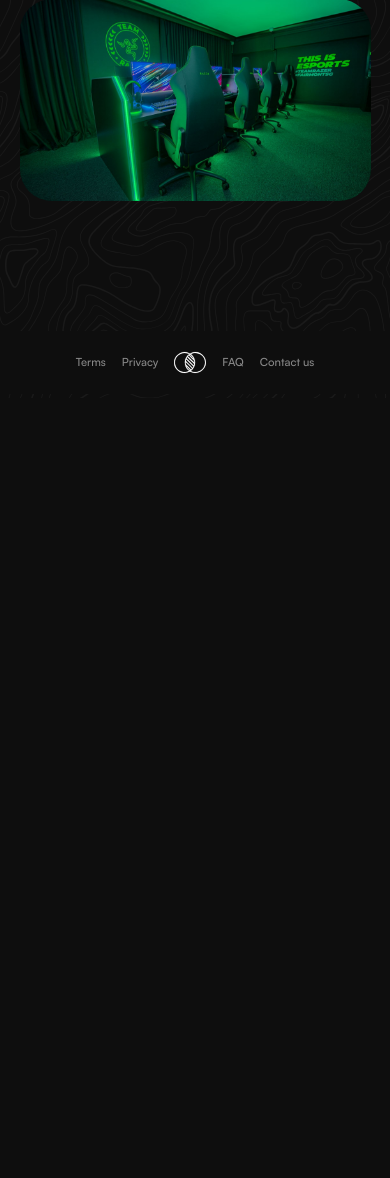
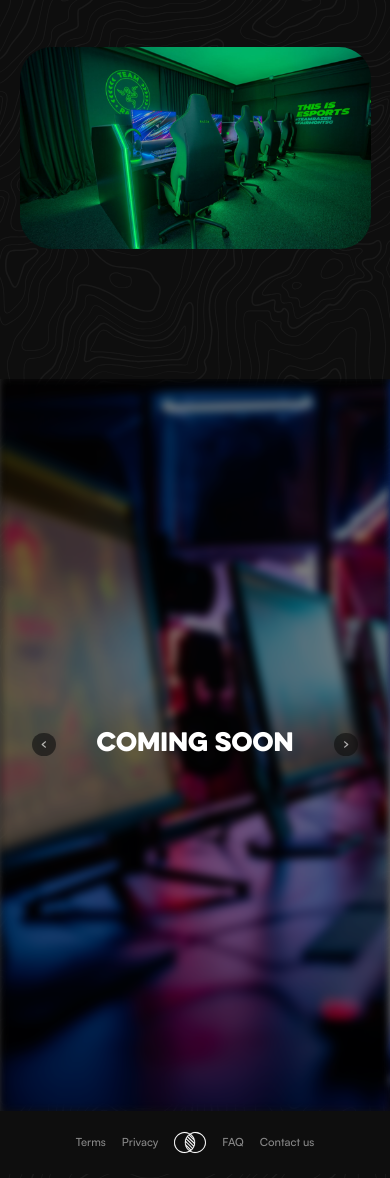
Before and after one commit to Derlvx/RESAWEB, a PHP site: page / in a window 390 px wide. Shown: the part 4724-5902 px from the top of the page. Before the commit the page ends 5098 px from the top, so only its background shows below. Run offline with PHP 8.4, Linux system fonts and the light colour scheme.

Commit message:
Home page Slider

```diff
--- a/index.html
+++ b/index.html
@@ -330,6 +330,43 @@
 
     </section>
 
+    <section class="coming-soon">
+
+        <div class="container">
+            <div class="nav-slider">
+                <div class="right-btn"><img src="ICONES/NIGHT/leftArrow.svg">
+                </div>
+                <div class="left-btn"><img src="ICONES/NIGHT/rightArrow.svg">
+                </div>
+            </div>
+
+            <div class="diapo-title">
+                <h1>COMING SOON</h1>
+            </div>
+
+            <div class="js-slider" id="decaleGauche">
+                <div class="js-photos">
+                    <!--the first and last slide are clones, for infinite loop-->
+                    <div class="js-photo" style="background-image: url('IMG/coming-soon3.jpg');">
+                    </div>
+
+                    <div class="js-photo" style="background-image: url('IMG/coming-soon1.jpg');">
+                    </div>
+                    <div class="js-photo" style="background-image: url('IMG/coming-soon2.jpg');">
+                    </div>
+                    <div class="js-photo" style="background-image: url('IMG/coming-soon3.jpg');">
+                    </div>
+
+                    <div class="js-photo" style="background-image: url('IMG/coming-soon1.jpg');">
+                    </div>
+                </div>
+
+                <!--arrows buttons credits to icons8.com-->
+            </div>
+        </div>
+
+    </section>
+
     <footer>
 
         <p>
@@ -352,7 +389,7 @@
 
     </footer>
 
-    <script defer type="text/javascript" src="script.js"></script>
+    <script defer type="text/javascript" src="JS/slider.js"></script>
 </body>
 
 </html>
--- a/style.css
+++ b/style.css
@@ -299,7 +299,8 @@ header {
 
 }
 
-.slider::before, .slider::after {
+.slider::before,
+.slider::after {
     background: linear-gradient(to right, rgb(30, 41, 59) 0%, rgba(255, 255, 255, 0) 100%);
     content: "";
     height: 100%;
@@ -321,7 +322,7 @@ header {
 }
 
 .slider .slide-track {
-    animation: scroll 80s linear infinite;
+    animation: scroll 50s linear infinite;
     display: flex;
     width: calc(250px * 18);
     gap: 2rem;
@@ -363,6 +364,7 @@ header {
     0% {
         transform: translateX(0);
     }
+
     100% {
         transform: translateX(calc(-250px * 9));
     }
@@ -463,6 +465,97 @@ header {
     font-size: 1.25rem;
 }
 
+/* ==================================================== COMING SOON ============================================== */
+
+.diapo-title {
+    color: white;
+    z-index: 1;
+    position: absolute;
+    text-align: center;
+    height: calc(100vh - 7rem);
+    width: 100vw;
+
+    display: flex;
+    flex-direction: column;
+    justify-content: center;
+    align-items: center;
+
+    animation: fadeInAnimation ease 2s;
+    animation-iteration-count: 1;
+    animation-fill-mode: forwards;
+}
+
+
+.js-slider {
+    position: relative;
+    width: 100vw;
+    height: calc(100vh - 7rem);
+    overflow: hidden;
+}
+
+.js-photos {
+    position: absolute;
+    width: 100%;
+    height: calc(100vh - 7rem);
+    left: -100vw;
+    display: flex;
+    transition: left 0.3s ease-out;
+}
+
+.js-photos.no-anime {
+    transition: none;
+}
+
+.js-photo {
+    position: relative;
+    background-size: cover;
+    width: 100vw;
+    flex: none;
+    filter: blur(4px) brightness(50%);
+}
+
+.nav-slider {
+    z-index: 2;
+    position: absolute;
+    display: flex;
+    align-items: center;
+    justify-content: space-between;
+    padding: 0 2rem;
+    width: 100vw;
+    height: calc(100vh - 7rem);
+}
+
+.left-btn,
+.right-btn {
+    display: flex;
+    align-items: center;
+    justify-content: center;
+    z-index: 2;
+    cursor: pointer;
+    opacity: 0.6;
+    transition: all 400ms linear;
+    padding: 0.5rem;
+    background-color: #0E0E0E;
+    border-radius: 50%;
+}
+
+.left-btn:hover,
+.right-btn:hover {
+    opacity: 1;
+    transition: all 400ms linear;
+}
+
+.left-btn img,
+.right-btn img {
+    width: 2vw;
+    height: 2vw;
+}
+
+.left-btn {
+    left: initial;
+    right: 0;
+}
+
 /* ==================================================== FOOTER ============================================== */
 
 footer {
@@ -550,7 +643,7 @@ footer p:hover {
 }
 
 .vertical-line {
-    border-left: 2px solid rgb(255, 255, 255);
+    border-left: 2px solid var(--color-text);
     display: inline-block;
     height: 5rem;
     mix-blend-mode: difference;
@@ -598,7 +691,6 @@ footer p:hover {
 .owl-container {
     position: relative;
     margin: 0 auto;
-    /* padding-top: 7rem; */
     height: 100vh;
     max-width: 80vw;
 
@@ -769,7 +861,7 @@ footer p:hover {
 
     /* SERVICE */
     .service {
-        margin: 0 auto;
+        margin: 3rem;
         width: 90%;
     }
 
```
Also changed, not shown: JS/slider.js (+59 -0 lines), IMG/coming-soon1.jpg (added), IMG/coming-soon2.jpg (added), JS/script.js (line endings or trailing spaces), 4 other files.
